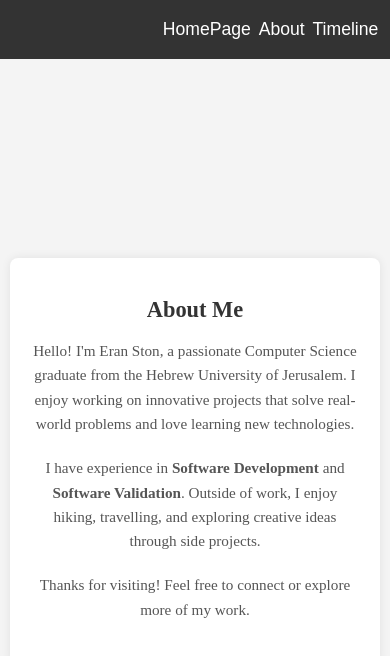
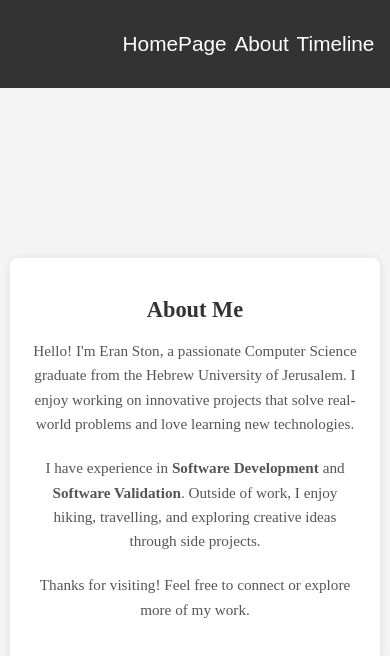
Before and after one commit to eranston/ProfileWebSite, a plain HTML site: page public/Html/About.html in a window 390 px wide. Drawn offline with Linux system fonts and the light colour scheme.

Commit message:
try again

```diff
--- a/public/Styles/Objects/NavigationBar/NavigationBar.css
+++ b/public/Styles/Objects/NavigationBar/NavigationBar.css
@@ -25,3 +25,12 @@
 .top-nav button:hover {
   color: #cccccc;
 }
+
+@media (max-width: 600px) {
+  .top-nav {
+    padding: 2rem 4vw; /* larger padding for touch */
+  }
+  .top-nav button {
+    font-size: 1.3rem; /* larger font for easier tap */
+  }
+}
```
